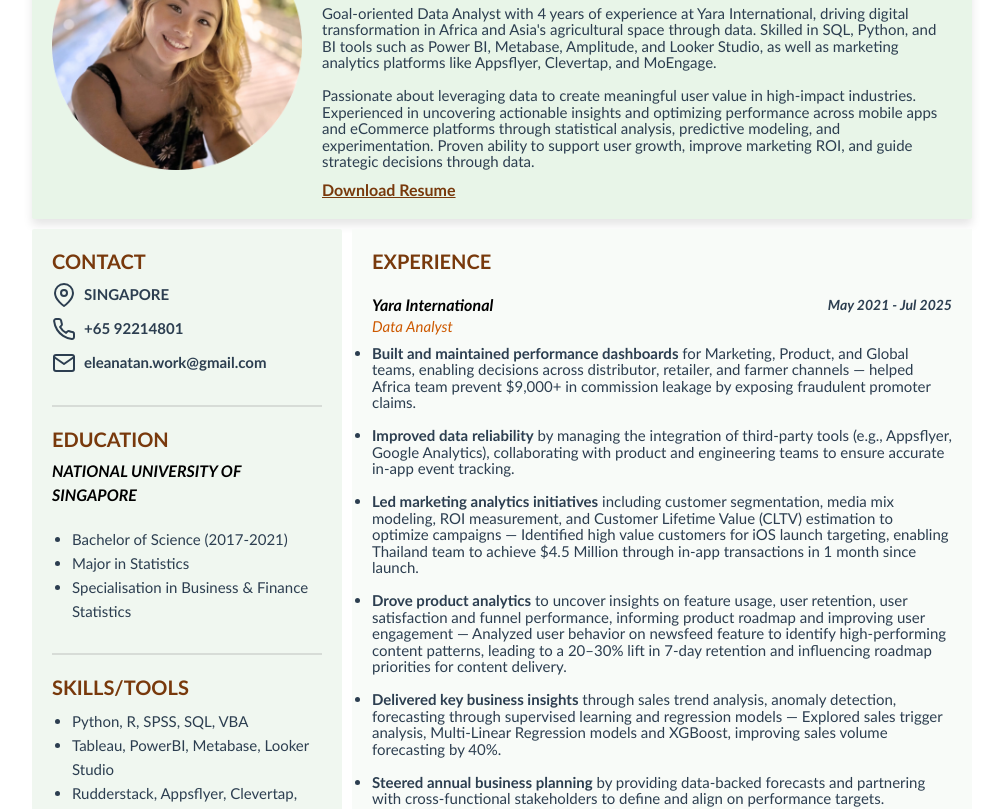
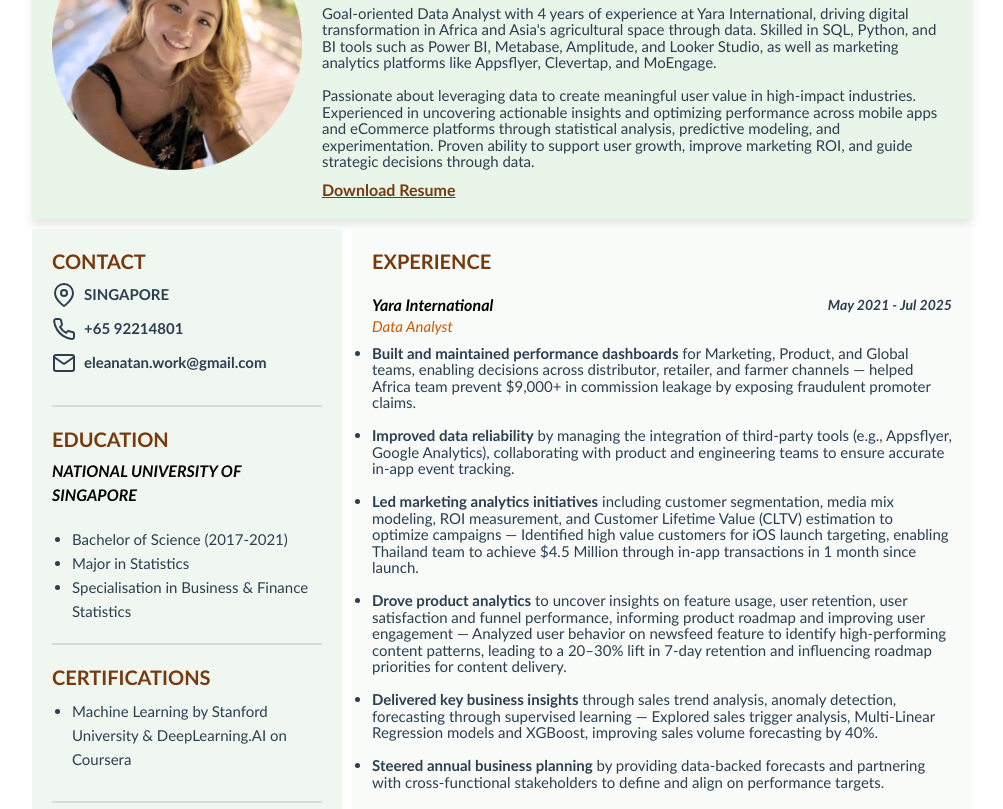
Before and after one commit to eleana-tan/eleana-tan.github.io, a plain HTML site: page index.html in a window 1280 px wide. Shown: the part 156-965 px from the top of the page, without its empty margins (138-1141 px from the left). Drawn offline with nearby package versions, Linux system fonts and the light colour scheme.

Commit message:
Added cert

```diff
--- a/index.html
+++ b/index.html
@@ -81,6 +81,13 @@
             <li>Specialisation in Business & Finance Statistics</li>
           </ul>
         </div>
+        <hr class="section-divider-2">
+        <div class="certifications">
+          <h3 class="title">CERTIFICATIONS</h3>
+          <ul class="certifications_list description">
+            <li>Machine Learning by Stanford University & DeepLearning.AI on Coursera</li>
+          </ul>
+        </div>
       </div>
       <hr class="section-divider-2">
       <div class="skills">
@@ -136,7 +143,7 @@
               <br>
               <li><span class="bold">Drove product analytics</span> to uncover insights on feature usage, user retention, user satisfaction and funnel performance, informing product roadmap and improving user engagement — Analyzed user behavior on  newsfeed feature to identify high-performing content patterns, leading to a 20–30% lift in 7-day retention and influencing roadmap priorities for content delivery.</li>
               <br>
-              <li><span class="bold">Delivered key business insights</span> through sales trend analysis, anomaly detection, forecasting through supervised learning and regression models — Explored sales trigger analysis, Multi-Linear Regression models and XGBoost, improving sales volume forecasting by 40%.</li>
+              <li><span class="bold">Delivered key business insights</span> through sales trend analysis, anomaly detection, forecasting through supervised learning — Explored sales trigger analysis, Multi-Linear Regression models and XGBoost, improving sales volume forecasting by 40%.</li>
               <br>
               <li><span class="bold">Steered annual business planning</span> by providing data-backed forecasts and partnering with cross-functional stakeholders to define and align on performance targets.</li>
             </ul>
--- a/style.css
+++ b/style.css
@@ -221,6 +221,13 @@
 	line-height: 1.6;
 }
 
+/* Certifications */
+.certifications_list {
+	margin-top: 1rem;
+	margin-left: 2rem;
+	line-height: 1.6;
+}
+
 /* Languages */
 .languages_list {
 	margin-top: 1rem;
```
